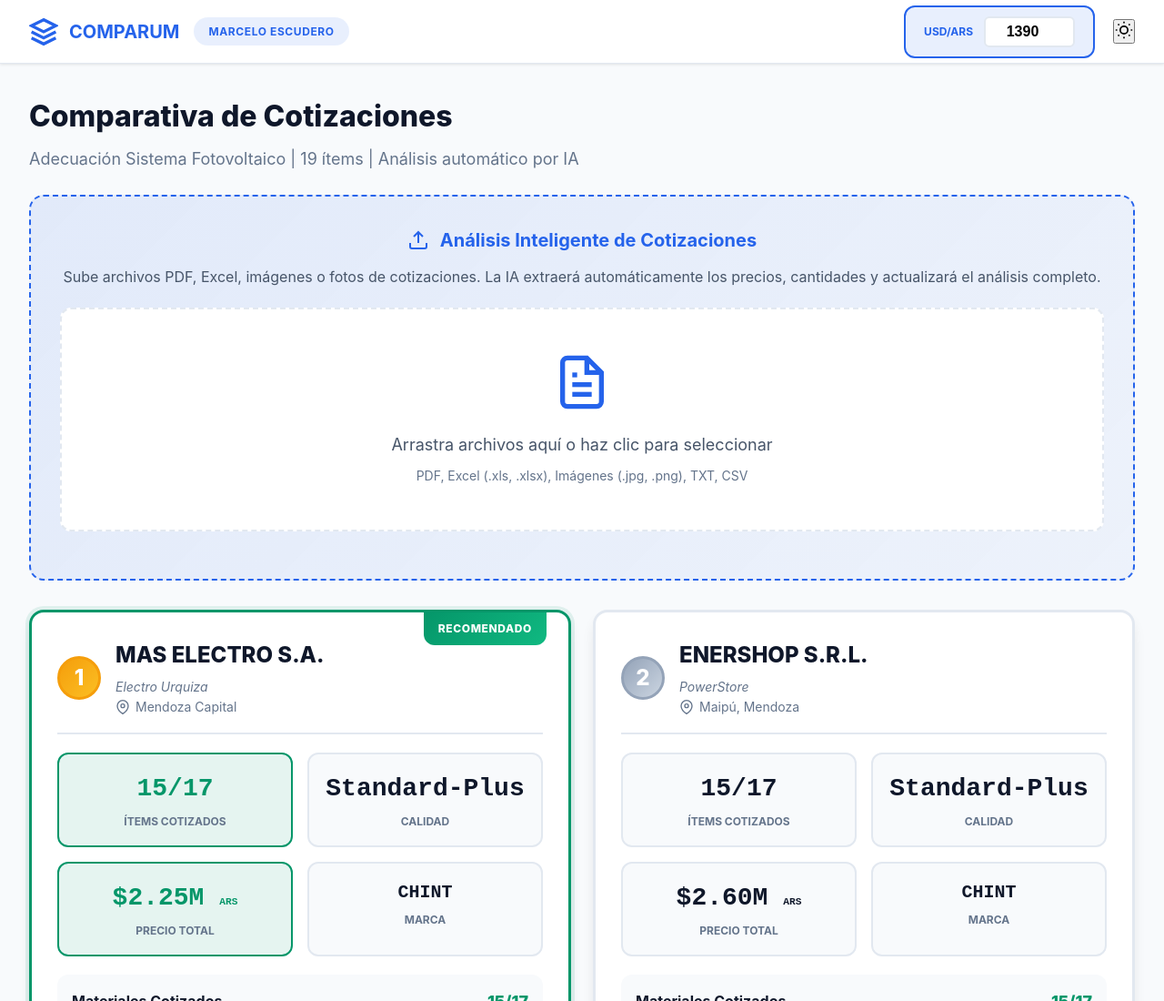
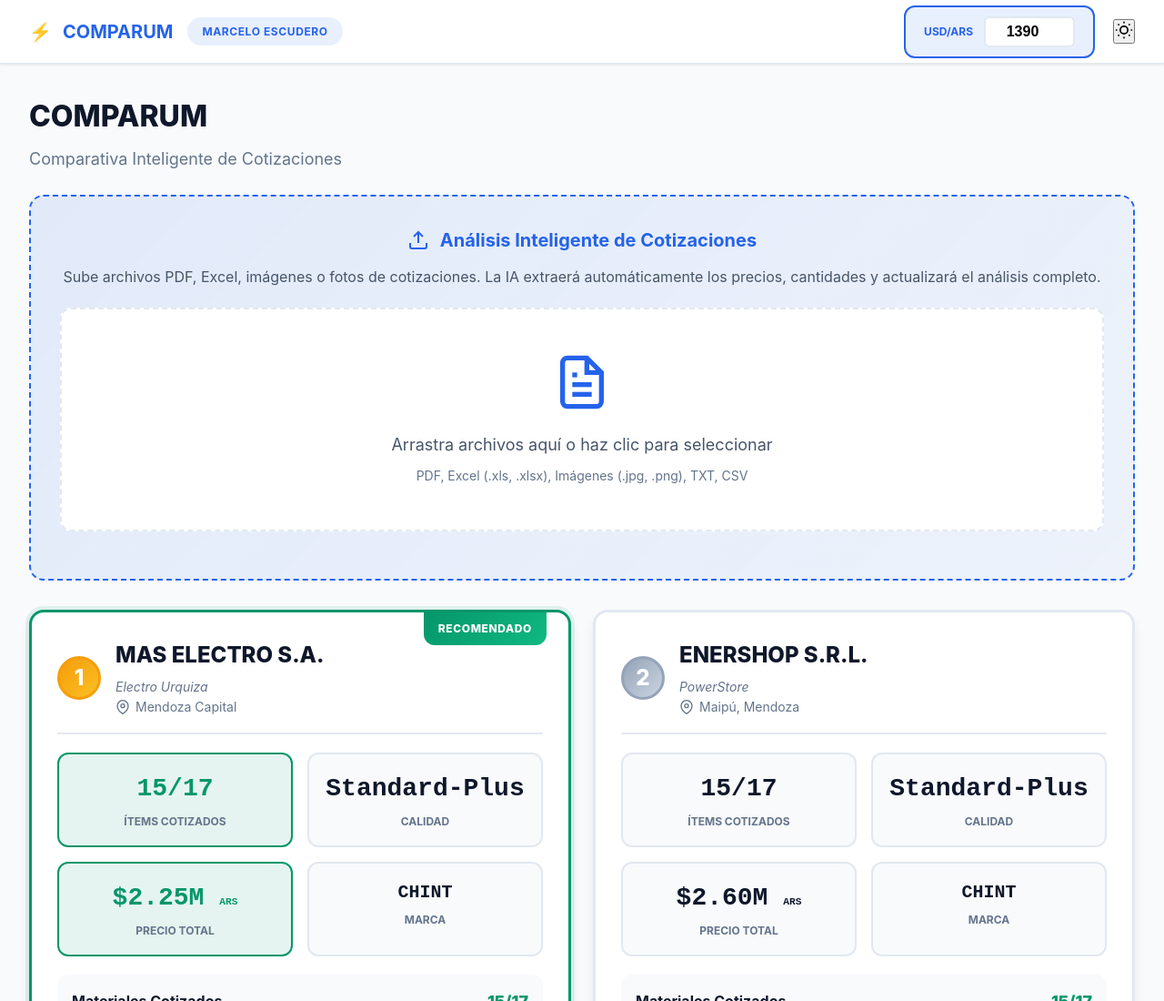
Before and after one commit to luismarceloescudero-debug/ia-cotizaciones-vercel, a website: page index.html in a window 1280 px wide. Shown: the top 1100 px of the page at 91% size. Drawn offline with Linux system fonts and the light colour scheme.

Commit message:
Update header logo and page titles
Replaced logo SVG with a bolt icon and updated titles.

```diff
--- a/index.html
+++ b/index.html
@@ -723,12 +723,12 @@
     <header class="header no-print">
         <div class="header-left">
             <div class="logo">
-                <svg width="32" height="32" viewBox="0 0 24 24" fill="none" stroke="currentColor" stroke-width="2.5">
-                    <path d="M12 2L2 7l10 5 10-5-10-5zM2 17l10 5 10-5M2 12l10 5 10-5"></path>
-                </svg>
-                <span>COMPARUM</span>
-            </div>
-            <span class="client-badge">Marcelo Escudero</span>
+  <div class="logo-icon">
+    <span class="logo-bolt">⚡</span>
+  </div>
+  <span>COMPARUM</span>
+</div>
+<span class="client-badge">Marcelo Escudero</span>
         </div>
         <div class="header-right">
             <div class="exchange-control">
@@ -747,8 +747,8 @@
     </header>
 
     <main class="main-container">
-        <h1 class="page-title">Comparativa de Cotizaciones</h1>
-        <p class="page-subtitle">Adecuación Sistema Fotovoltaico | 19 ítems | Análisis automático por IA</p>
+        <h1 class="page-title">COMPARUM</h1>
+        <p class="page-subtitle">Comparativa Inteligente de Cotizaciones</p>
 
         <!-- Upload Section -->
         <div class="upload-section no-print">
```
